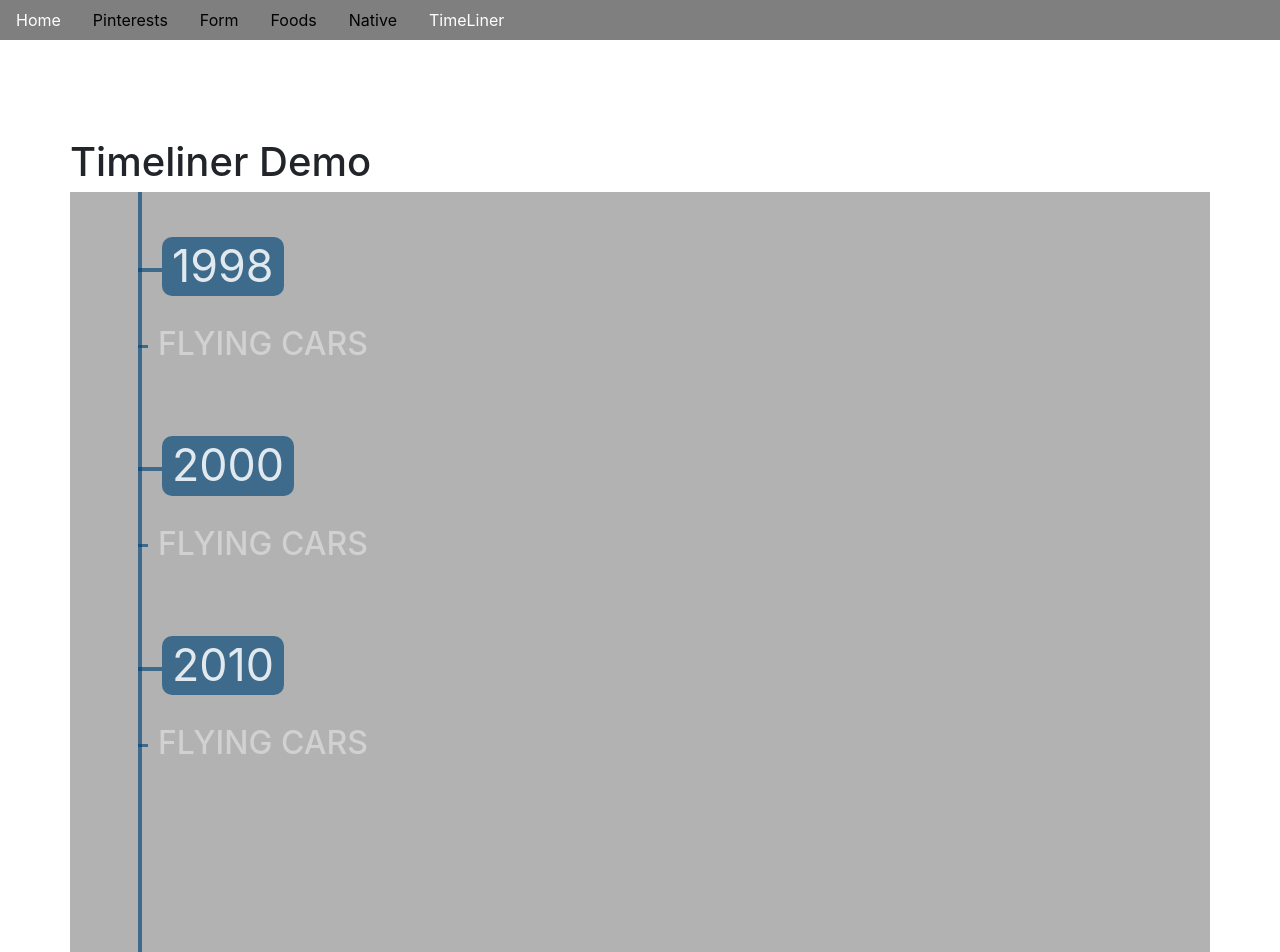
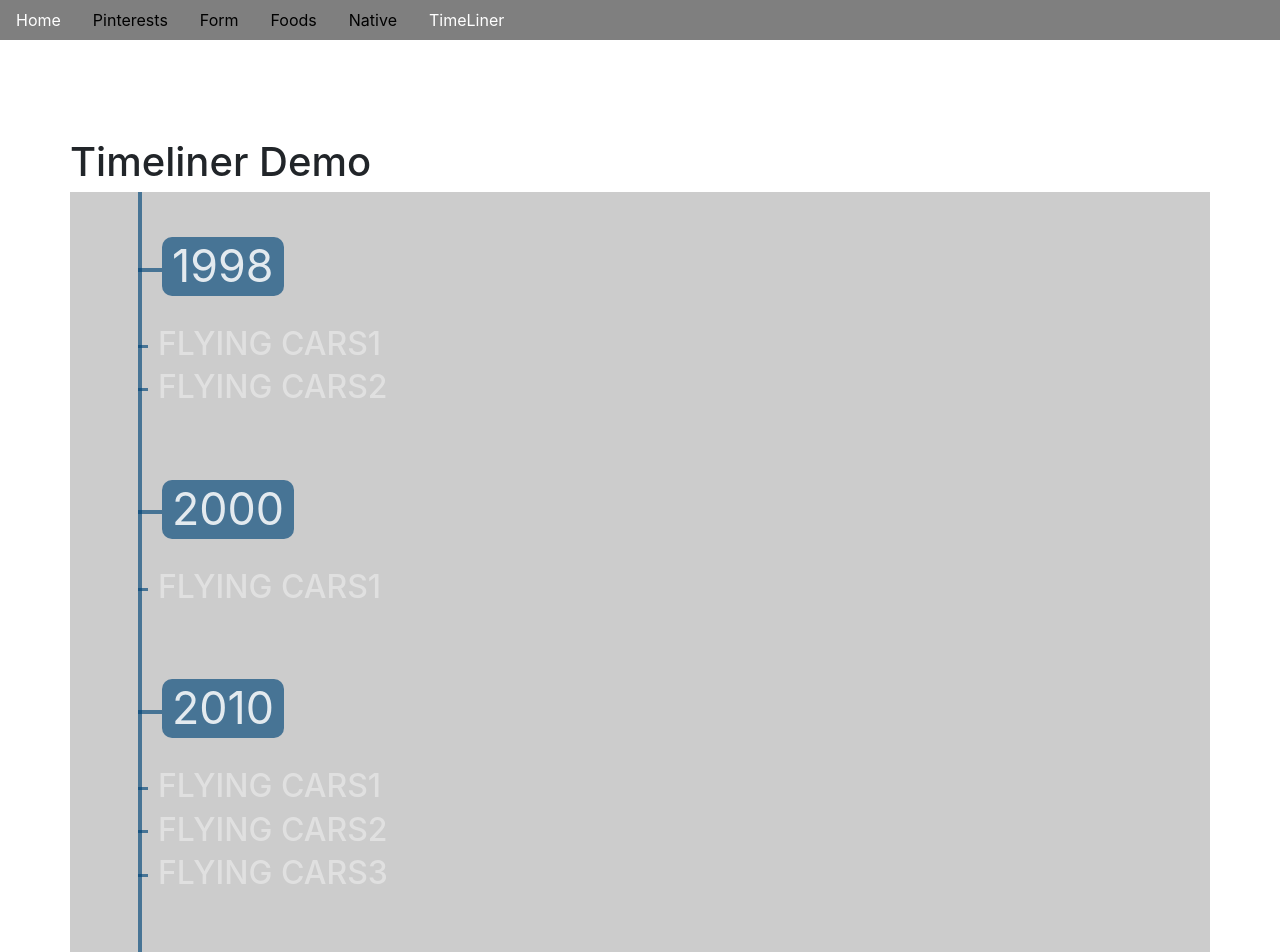
Before and after one commit to franklion/nuxt-pinterests, a Nuxt app: page /timeLiner in a window 1280 px wide. Shown: the top 952 px of the page. Built offline with nearby package versions, Linux system fonts and the light colour scheme; what vue-masonry would draw is missing.

Commit message:
test for passing name to component

```diff
--- a/components/Info.vue
+++ b/components/Info.vue
@@ -1,29 +1,52 @@
 <template>
   <div>
-      <input type="text" v-model="name">
+    <input type="text" v-model="name">
   </div>
 </template>
 
 <script>
+
+import { mapGetters, mapActions } from 'vuex'
+
 export default {
   props: ['propsName'],
   data() {
     return {
-      name: '',
+      // localName: this.propsName
+      name: null
     }
   },
+  computed: {
+    // name: {
+    //   get() {
+    //     return this.getName
+    //   },
+    //   set(value) {
+    //     this.actionSetUserInfo(value)
+    //   }
+    // },
+    ...mapGetters({
+      getName: 'getName',
+    }),
+  },
   watch: {
-    // propsName(v) {
-    //   this.name = v
+    propsName(v) {
+      this.name = v
+    },
+    // propsName(name) {
+    //   this.localName = name
+    // }
+    // propsName: {
+    //   handler(v) {
+    //     this.name = v
+    //   },
+    // immediate: true,
     // },
-    propsName: {
-      handler(v) {
-        this.name = v
-      },
-      // immediate: true,
-    },
-
-
   },
+  methods: {
+    ...mapActions([
+      'actionSetUserInfo'
+    ])
+  }
 }
 </script>
--- a/components/TimelineItem.vue
+++ b/components/TimelineItem.vue
@@ -1,36 +1,43 @@
 <template>
   <div class="timeline-item">
-    <h2 class="timeline-time" @click="toggle">
+    <h2 class="timeline-time">
       <span>{{item.year}}</span>
     </h2>
 
-    <div class="timeline-series">
+    <div class="timeline-series" v-for="(event,index) in item.event" :key="index" @click="toggle(event)">
       <h2 class="timeline-series-title">
-        <span>{{ item.title }}</span>
+        <span>{{ event.title }}</span>
       </h2>
 
+      <!-- transition 配合v-show來觸發動畫 -->
+      <!-- [情境設計] event.isActive 為true or false -->
       <transition name="slide-fade" tag="div">
-        <div class="timeline-event-content" v-show="isActive">
-          <p>{{item.context}}</p>
-          <img :src="item.image" alt="">
+        <div class="timeline-event-content" v-show="event.isActive">
+          <p>{{event.context}}</p>
+          <img :src="event.image" alt="">
         </div>
       </transition>
+    </div>
 
-    </div>
   </div>
 </template>
 
 <script>
 export default {
+  // props 父主件與元件溝通的屬性資料，雙方講好名字就好
   props: ['item'],
   data() {
     return {
-      isActive: false,
+      // 不在此宣告變數來記錄是否執行過動畫，因為所有的項目將會共同此變數，造成無法分辨哪一個執行過!
+      // isActive: false,
     }
   },
   methods: {
-    toggle() {
-      this.isActive = !this.isActive
+    toggle(event) {
+      // 點擊後把該項目中的變數(紀錄是否執行過動畫)進行反轉
+      // 小作業: 打開Vue Devtools 觀察props中isActice數值 以及 父主件items中isActice數值
+      event.isActive = !event.isActive
+      console.log(event.isActive)
     },
   },
 }
--- a/pages/native.vue
+++ b/pages/native.vue
@@ -100,6 +100,18 @@ export default {
     filteredItems() {
       // 當一載入頁面什麼都沒有選，this.filteredItem === null 將為TRUE，則顯示所有項目
       // 當按了過濾TAG按鈕後 filteredItem將會改變數值，則進行第二個條件式判斷
+      // return (a>b) ? true : false
+      /*
+      let sum = 0;
+      let a = 10;
+      let b = 20;
+
+      if(a>b) {
+        return sum = a + b
+      } else {
+        return false
+      }
+      */
       return this.items.filter(item => (this.filteredItem === null ? true : (item.tag === this.filteredItem)))
     },
   },
@@ -121,6 +133,9 @@ export default {
       // 選擇要過濾的項目為juice
       this.filteredItem = 'juice'
     },
+  },
+  mounted() {
+    console.log(132)
   },
 }
 </script>
--- a/pages/timeLiner.vue
+++ b/pages/timeLiner.vue
@@ -6,6 +6,8 @@
     <div class="time-liner">
 
       <div class="timeline-wrapper" v-for="item in items" :key="item.id">
+        <!-- step3 使用元件 -->
+        <!-- 透過props把資料傳到元件 -->
         <timelineItem :item="item"></timelineItem>
       </div>
 
@@ -16,6 +18,7 @@
 
 
 <script>
+// step1 引入元件
 import timelineItem from '~/components/TimelineItem.vue'
 
 export default {
@@ -25,28 +28,67 @@ export default {
         {
           id: 1,
           year: 1998,
-          title: 'FLYING CARS',
+          event: [
+            {
+              title: 'FLYING CARS1',
               context: 'Lorem ipsum, dolor sit amet consectetur adipisicing elit. Aliquam necessitatibus reprehenderit veniam aliquid aperiam, amet ratione, possimus saepe accusantium accusamus aut hic praesentium ad a nam iste sed, rem dolor asperiores vel magnam at voluptatibus maiores quo. Esse odio dicta maiores! Eligendi quod eveniet repudiandae perspiciatis! Dolore ad vero repudiandae!',
               image: 'http://lorempixel.com/200/200/sports/',
+              isActive: false,
+            },
+            {
+              title: 'FLYING CARS2',
+              context: 'Lorem ipsum, dolor sit amet consectetur adipisicing elit. Aliquam necessitatibus reprehenderit veniam aliquid aperiam, amet ratione, possimus saepe accusantium accusamus aut hic praesentium ad a nam iste sed, rem dolor asperiores vel magnam at voluptatibus maiores quo. Esse odio dicta maiores! Eligendi quod eveniet repudiandae perspiciatis! Dolore ad vero repudiandae!',
+              image: 'http://lorempixel.com/200/200/sports/',
+              isActive: false,
+            },
+          ],
         },
         {
           id: 2,
           year: 2000,
-          title: 'FLYING CARS',
+          event: [
+            {
+              title: 'FLYING CARS1',
               context: 'Lorem ipsum, dolor sit amet consectetur adipisicing elit. Aliquam necessitatibus reprehenderit veniam aliquid aperiam, amet ratione, possimus saepe accusantium accusamus aut hic praesentium ad a nam iste sed, rem dolor asperiores vel magnam at voluptatibus maiores quo. Esse odio dicta maiores! Eligendi quod eveniet repudiandae perspiciatis! Dolore ad vero repudiandae!',
               image: 'http://lorempixel.com/200/200/sports/',
+              isActive: false,
+            },
+          ],
         },
         {
           id: 3,
           year: 2010,
-          title: 'FLYING CARS',
+          event: [
+            {
+              title: 'FLYING CARS1',
               context: 'Lorem ipsum, dolor sit amet consectetur adipisicing elit. Aliquam necessitatibus reprehenderit veniam aliquid aperiam, amet ratione, possimus saepe accusantium accusamus aut hic praesentium ad a nam iste sed, rem dolor asperiores vel magnam at voluptatibus maiores quo. Esse odio dicta maiores! Eligendi quod eveniet repudiandae perspiciatis! Dolore ad vero repudiandae!',
               image: 'http://lorempixel.com/200/200/sports/',
+              isActive: false,
+            },
+            {
+              title: 'FLYING CARS2',
+              context: 'Lorem ipsum, dolor sit amet consectetur adipisicing elit. Aliquam necessitatibus reprehenderit veniam aliquid aperiam, amet ratione, possimus saepe accusantium accusamus aut hic praesentium ad a nam iste sed, rem dolor asperiores vel magnam at voluptatibus maiores quo. Esse odio dicta maiores! Eligendi quod eveniet repudiandae perspiciatis! Dolore ad vero repudiandae!',
+              image: 'http://lorempixel.com/200/200/sports/',
+              isActive: false,
+            },
+            {
+              title: 'FLYING CARS3',
+              context: 'Lorem ipsum, dolor sit amet consectetur adipisicing elit. Aliquam necessitatibus reprehenderit veniam aliquid aperiam, amet ratione, possimus saepe accusantium accusamus aut hic praesentium ad a nam iste sed, rem dolor asperiores vel magnam at voluptatibus maiores quo. Esse odio dicta maiores! Eligendi quod eveniet repudiandae perspiciatis! Dolore ad vero repudiandae!',
+              image: 'http://lorempixel.com/200/200/sports/',
+              isActive: false,
+            },
+          ],
+        },
+        {
+          id: 4,
+          year: 2010,
+          event: [],
         }],
       isActive: false,
     }
   },
   components: {
+    // step2 註冊元件
     timelineItem,
   },
 }
@@ -54,6 +96,7 @@ export default {
 
 
 <style lang="scss">
+// 滑入 滑出
 .slide-fade-enter-active {
   transition: all .3s ease;
 }
@@ -68,7 +111,7 @@ export default {
   opacity: 0;
 }
 
-
+// 淡入 淡出
 .fade-enter-active,
 .fade-leave-active {
   transition: opacity .5s
@@ -79,41 +122,8 @@ export default {
   opacity: 0
 }
 
-
-
 .flip-move {
   transition: transform 1s;
-}
-
-
-
-
-
-/* 一進場 & 一離場 */
-
-
-/* 淡入淡出 */
-
-.flip-enter,
-.flip-leave-to {
-  opacity: 0;
-  transition: all 1s;
-}
-
-
-
-
-
-/* 離場的整個動畫 */
-
-
-/* 當離場結束後就恢復原狀 */
-
-
-/* 使用absolute所以每個項目將會往左上角靠攏 */
-
-.flip-leave-active {
-  position: absolute;
 }
 
 .container {
@@ -127,8 +137,7 @@ export default {
 
 .time-liner {
   position: relative;
-  height: 100vh; // border-left: 4px solid rgba(0, 69, 121, 0.65);
-  background-color: rgba(0, 0, 0, .3);
+  background-color: rgba(0, 0, 0, .2);
 
   &::before {
     content: '';
@@ -168,8 +177,6 @@ export default {
   }
 
   .timeline-series {
-
-
     .timeline-series-title {
       &::before {
         border-top: 3px solid rgba(0, 69, 121, 0.65);
--- a/store/modules/user.js
+++ b/store/modules/user.js
@@ -1,6 +1,7 @@
 const types = {
   GET_USERINFO: 'user/GET_USERINFO',
   EMPTY_USERINFO: 'user/EMPTY_USERINFO',
+  SET_USERINFO: 'user/SET_USERINFO'
 }
 
 
@@ -28,6 +29,9 @@ const actions = {
     .catch((err) => {})
 
   },
+  actionSetUserInfo ({ commit }, name) {
+    commit(types.SET_USERINFO, name)
+  },
 }
 
 
@@ -38,6 +42,9 @@ const mutations = {
   [types.EMPTY_USERINFO] (state) {
     state.name = null
   },
+  [types.SET_USERINFO] (state, name) {
+    state.name = name
+  },
 }
 
 
```
Lines whose indentation alone changed are shown as unchanged.
